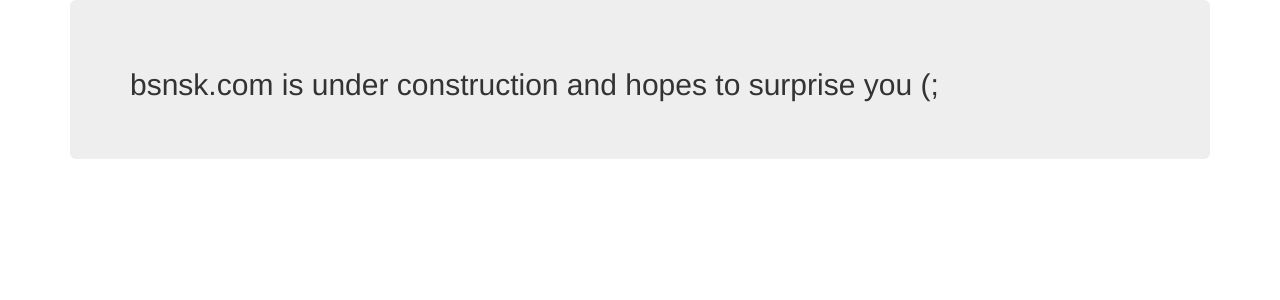
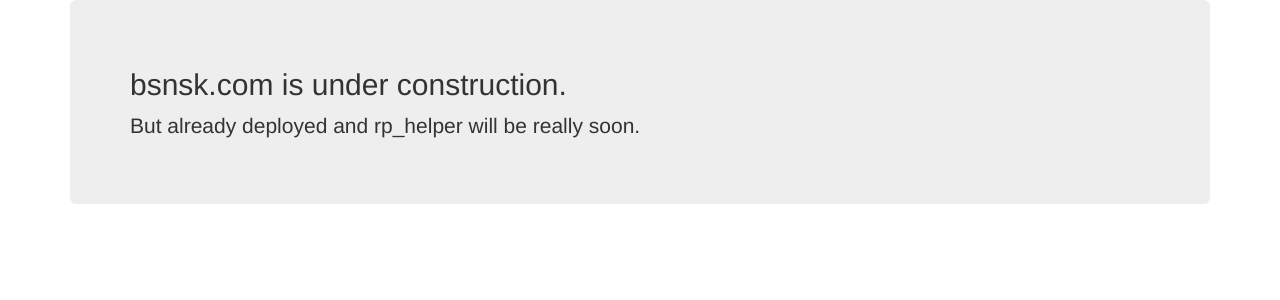
Before and after one commit to siridzava/deep, a Django app: page / in a window 1280 px wide. Shown: the top 300 px of the page. Run offline with Django 3.2, Linux system fonts and the light colour scheme; some libraries are stand-ins or nearby versions.

Commit message:
new message

```diff
--- a/templates/dive_in/index.html
+++ b/templates/dive_in/index.html
@@ -8,7 +8,8 @@
 <body>
 <div class="container">
 	<div class="jumbotron">
-<h2>bsnsk.com is under construction and hopes to surprise you (;</h2>
+<h2>bsnsk.com is under construction.</h2>
+        <p>But already deployed and rp_helper will be really soon.</p>
 	</div>
 </div>
 </body>
```
Also changed, not shown: deepo/__init__.py (deleted), dive_in/__init__.py (deleted), dive_in/migrations/__init__.py (deleted).
